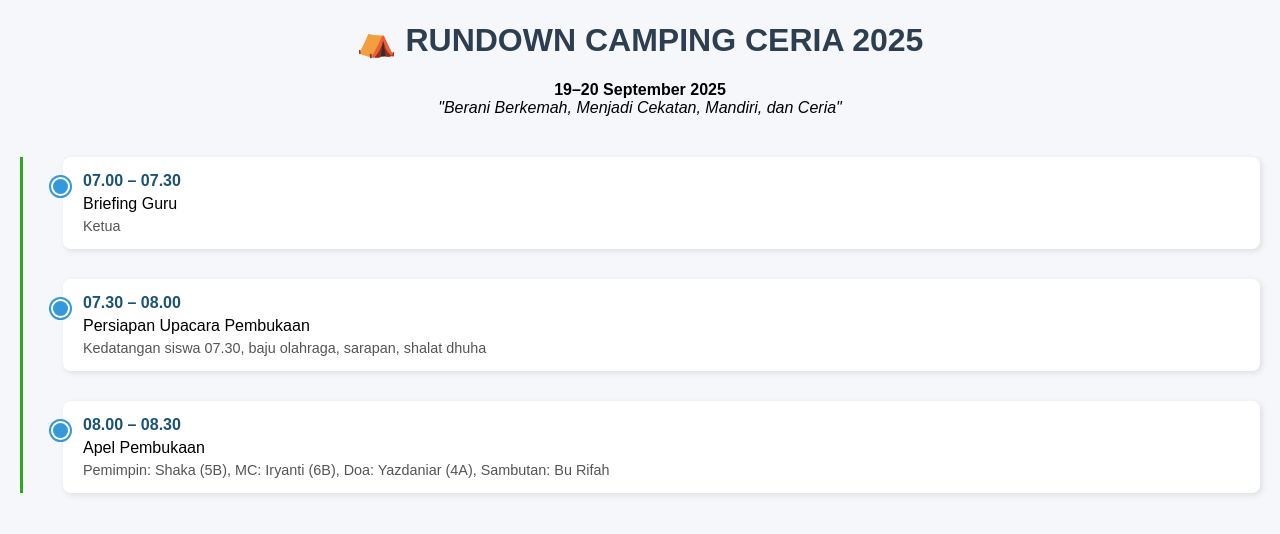
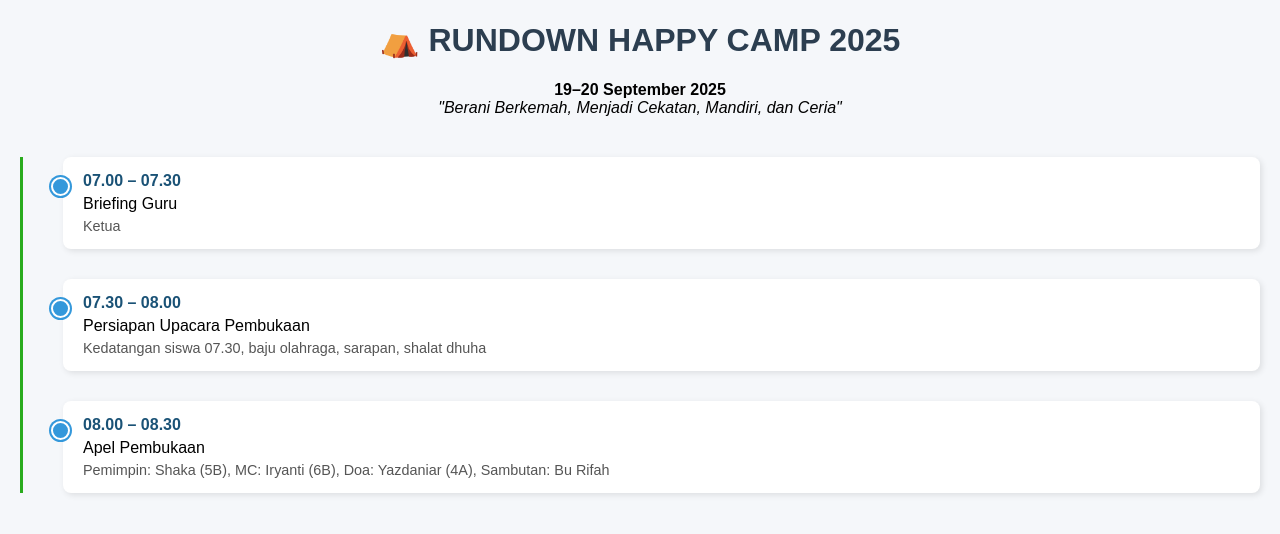
Before and after one commit to afterd96/RUNDOWN-CAMP-2025, a plain HTML site: page index.html in a window 1280 px wide. Drawn offline with Linux system fonts and the light colour scheme.

Commit message:
Update index.html

```diff
--- a/index.html
+++ b/index.html
@@ -64,7 +64,7 @@
 </head>
 <body>
 
-  <h1>⛺ RUNDOWN CAMPING CERIA 2025</h1>
+  <h1>⛺ RUNDOWN HAPPY CAMP 2025</h1>
   <p><b>19–20 September 2025</b><br>
   <i>"Berani Berkemah, Menjadi Cekatan, Mandiri, dan Ceria"</i></p>
 
```
